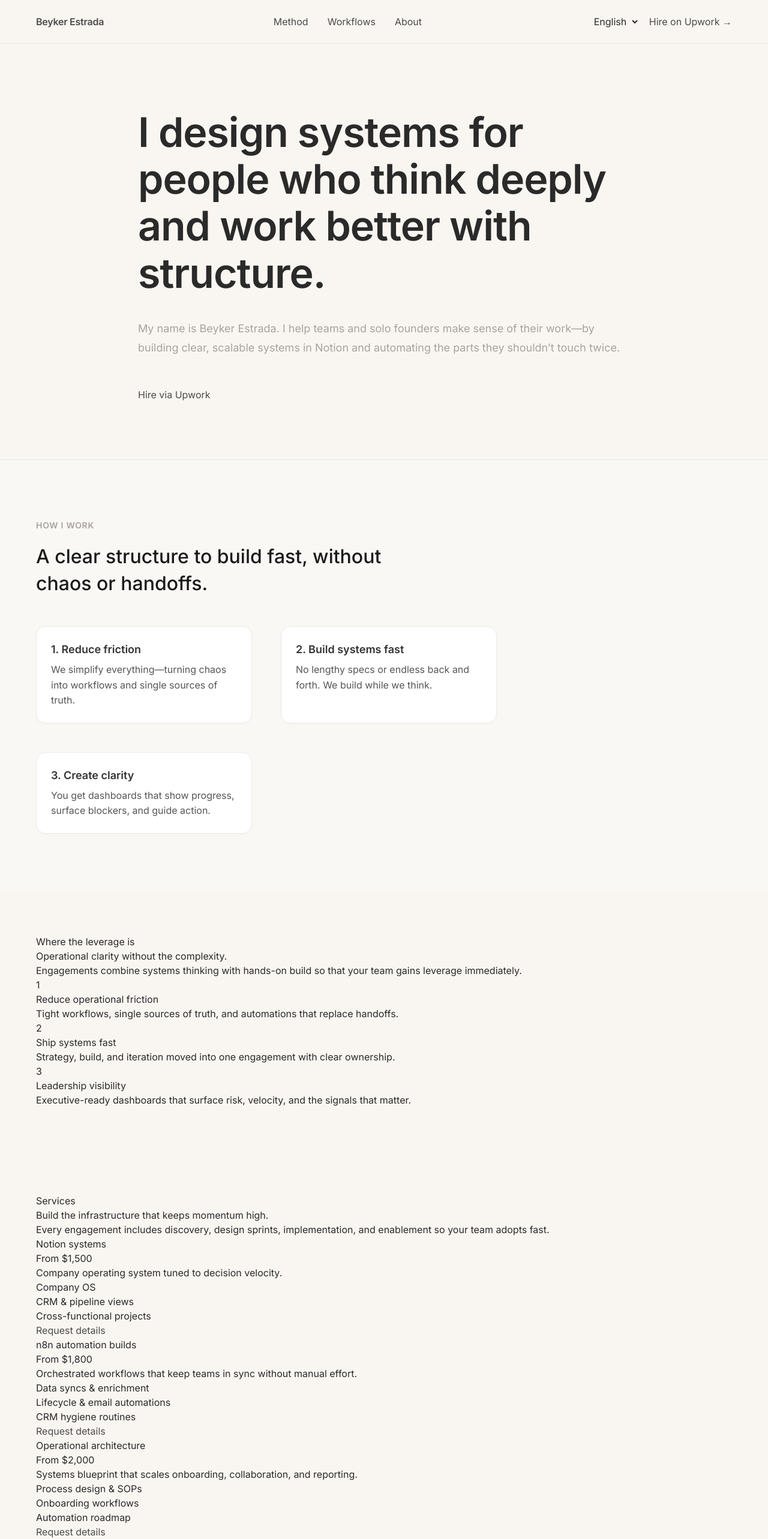
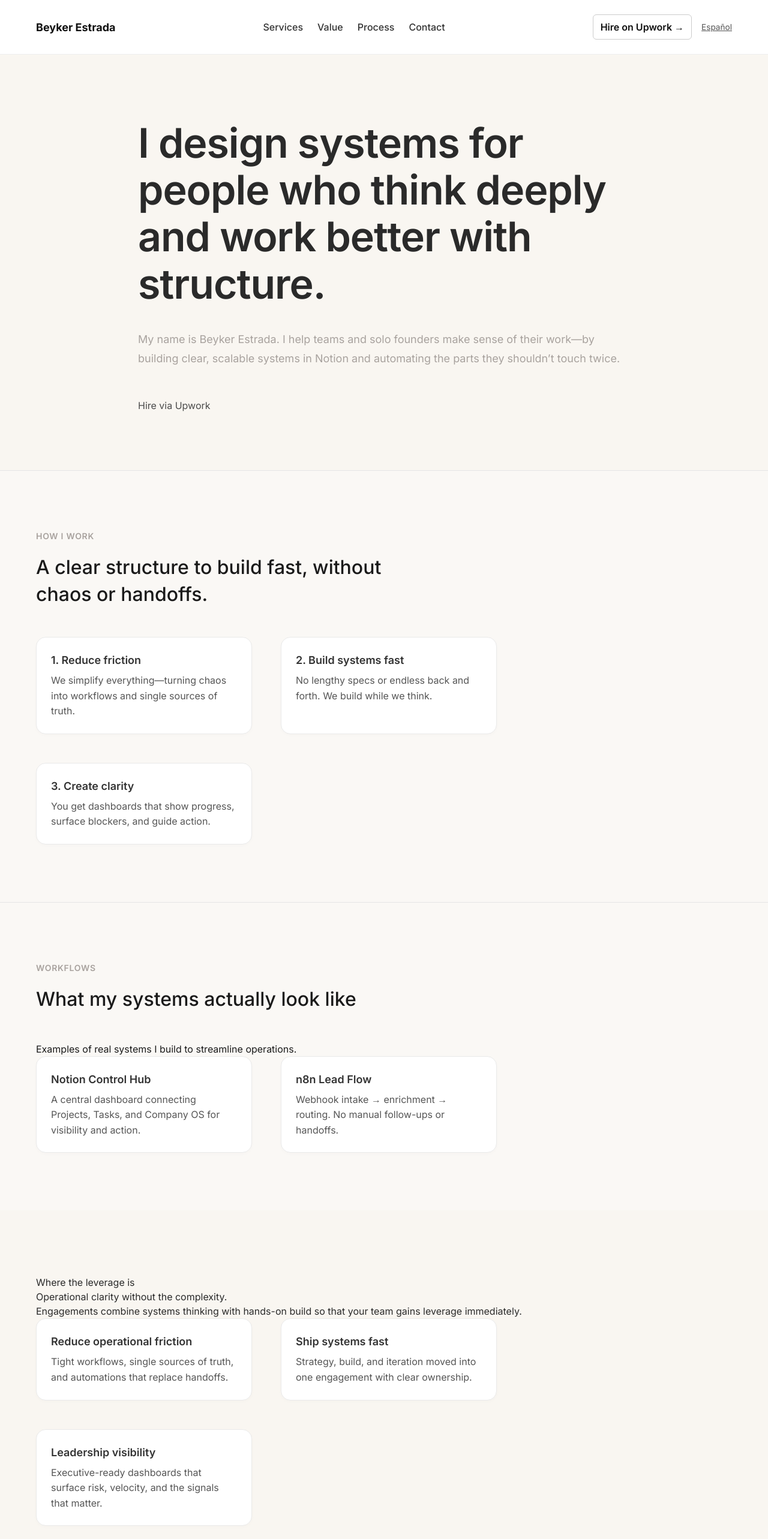
Before and after one commit to beykerestrada/beykerestrada_landing, a Next.js app: page /en in a window 1280 px wide. Shown: the top 2566 px of the page at 60% size. Built offline with nearby package versions, Linux system fonts and the light colour scheme.

Commit message:
Complete sections

```diff
--- a/app/[locale]/page.tsx
+++ b/app/[locale]/page.tsx
@@ -7,6 +7,7 @@ import Process from "@/components/Process";
 import FinalCTA from "@/components/FinalCTA";
 import Footer from "@/components/Footer";
 import Method from "@/components/Method";
+import Workflows from "@/components/Workflows";
 
 const UPWORK = "https://www.upwork.com/freelancers/~01577deb572030ada8";
 const CALENDLY = ""; // set your calendly link when available
@@ -18,6 +19,7 @@ export default function Page() {
       <Header upworkUrl={UPWORK} />
       <Hero upworkUrl={UPWORK} calendlyUrl={CALENDLY || undefined} />
       <Method />
+      <Workflows />
       <Value />
       <Services upworkUrl={UPWORK} consultationUrl={CONSULTATION} />
       <Process />
--- a/app/globals.css
+++ b/app/globals.css
@@ -151,6 +151,71 @@ a {
 
 /* globals.css */
 
+.site-header {
+  padding: 1.5rem 0;
+  background-color: #fff;
+  border-bottom: 1px solid #eee;
+  position: sticky;
+  top: 0;
+  z-index: 50;
+}
+
+.nav-wrapper {
+  display: flex;
+  align-items: center;
+  justify-content: space-between;
+  gap: 2rem;
+}
+
+.brand {
+  font-weight: 700;
+  font-size: 1.125rem;
+  text-decoration: none;
+  color: #111;
+}
+
+.nav-links {
+  display: flex;
+  gap: 1.5rem;
+}
+
+.nav-link {
+  text-decoration: none;
+  font-weight: 500;
+  color: #333;
+}
+
+.nav-link:hover {
+  color: #000;
+}
+
+.nav-actions {
+  display: flex;
+  align-items: center;
+  gap: 1rem;
+}
+
+.hire-cta {
+  font-weight: 600;
+  padding: 0.5rem 0.75rem;
+  border: 1px solid #ccc;
+  border-radius: 6px;
+  text-decoration: none;
+  color: #111;
+}
+
+.language-switcher {
+  display: flex;
+  gap: 0.5rem;
+}
+
+.language-button {
+  font-size: 0.85rem;
+  text-decoration: underline;
+  color: #555;
+}
+
+
 .method-section {
   background-color: #FAF8F5; /* fondo suave y cálido */
   color: #1A1A1A;
@@ -215,3 +280,96 @@ a {
   line-height: 1.6;
   color: #555;
 }
+.workflow-grid {
+  display: grid;
+  grid-template-columns: 1fr;
+  gap: 2rem;
+  margin-top: 2rem;
+}
+
+@media (min-width: 768px) {
+  .workflow-grid {
+    grid-template-columns: 1fr 1fr;
+    gap: 3rem;
+  }
+}
+
+.workflow-card {
+  padding: 1.5rem;
+  background-color: #ffffff;
+  border: 1px solid #EAEAEA;
+  border-radius: 1rem;
+  box-shadow: 0 2px 6px rgba(0, 0, 0, 0.02);
+  transition: all 0.2s ease-in-out;
+}
+
+.workflow-card:hover {
+  box-shadow: 0 4px 12px rgba(0, 0, 0, 0.05);
+}
+
+.addon-box {
+  margin-top: 3rem;
+  padding: 1.5rem;
+  border: 1px solid #eee;
+  border-radius: 12px;
+  background: #fdfdfc;
+}
+
+.step-price {
+  font-weight: 600;
+  margin-top: 0.75rem;
+  color: #333;
+}
+
+.final-cta-card {
+  text-align: center;
+  padding: 3rem 2rem;
+  border: 1px solid #e0e0e0;
+  border-radius: 1.25rem;
+  background-color: #f9f9f9;
+}
+
+.cta-actions {
+  margin-top: 2rem;
+  display: flex;
+  gap: 1rem;
+  justify-content: center;
+  flex-wrap: wrap;
+}
+.footer {
+  padding: 3rem 1rem;
+  background-color: #f6f6f6;
+  font-size: 0.9rem;
+  color: #555;
+  border-top: 1px solid #e0e0e0;
+}
+
+.footer-content {
+  display: flex;
+  flex-direction: column;
+  align-items: center;
+  text-align: center;
+  gap: 1rem;
+}
+
+.footer-description {
+  font-weight: 500;
+  color: #333;
+}
+
+.footer-links {
+  display: flex;
+  flex-direction: column;
+  gap: 0.25rem;
+}
+
+.footer-cta {
+  text-decoration: underline;
+  font-weight: 600;
+  color: #111;
+}
+
+.footer-legal {
+  font-size: 0.8rem;
+  color: #888;
+}
--- a/components/Header.tsx
+++ b/components/Header.tsx
@@ -1,51 +1,74 @@
 "use client";
 
 import Link from "next/link";
-import LanguageSwitcher from "./LanguageSwitcher";
+import { usePathname } from "next/navigation";
 import { useTranslations } from "./TranslationProvider";
+import { LOCALE_COOKIE } from "@/lib/i18n/dictionaries";
 
-export default function Header({ upworkUrl }: { upworkUrl: string }) {
-  const t = useTranslations();
+export default function Header() {
+  const pathname = usePathname();
+  const dictionary = useTranslations();
+  const header = dictionary.header;
+
+  const currentLocale = pathname.split("/")[1] || "en";
+
+  const buildLocalizedPath = (locale: string) => {
+    const segments = pathname.split("/");
+    segments[1] = locale;
+    return segments.join("/") || "/";
+  };
 
   return (
-    <header style={{ padding: "1.5rem 0", borderBottom: "1px solid var(--border)" }}>
-      <div
-        className="container"
-        style={{
-          display: "flex",
-          alignItems: "center",
-          justifyContent: "space-between",
-        }}
-      >
-        {/* Left: Brand name */}
-        <div style={{ fontWeight: 600, fontSize: "1rem", letterSpacing: "-0.015em" }}>
-          <Link href="/">Beyker Estrada</Link>
-        </div>
+    <header className="site-header">
+      <div className="container">
+        <div className="nav-wrapper">
+          <Link href={`/${currentLocale}`} className="brand">
+            {header.brand}
+          </Link>
 
-        {/* Center: Navigation */}
-        <nav style={{ display: "flex", gap: "2rem", alignItems: "center" }}>
-          <Link href="#method" className="nav-link">
-            Method
+          <nav className="nav-links">
+            <Link href={`/${currentLocale}#services`} className="nav-link">
+              {header.nav.services}
             </Link>
-          <Link href="#workflows" className="nav-link">
-            Workflows
+            <Link href={`/${currentLocale}#value`} className="nav-link">
+              {header.nav.value}
             </Link>
-          <Link href="#about" className="nav-link">
-            About
+            <Link href={`/${currentLocale}#process`} className="nav-link">
+              {header.nav.process}
+            </Link>
+            <Link href={`/${currentLocale}#contact`} className="nav-link">
+              {header.nav.contact}
             </Link>
           </nav>
 
-        {/* Right: Language & CTA */}
-        <div style={{ display: "flex", alignItems: "center", gap: "1rem" }}>
-          <LanguageSwitcher />
+          <div className="nav-actions">
             <a
-            href={upworkUrl}
-            className="btn btn-sm btn-primary"
+              href="https://www.upwork.com/freelancers/~01577deb572030ada8"
               target="_blank"
               rel="noopener noreferrer"
+              className="hire-cta"
             >
-            {t.header.hireCta}
+              {header.hireCta}
             </a>
+
+            <div className="language-switcher">
+              {Object.entries(header.languageNames).map(([locale, name]) => {
+                if (locale === currentLocale) return null;
+                return (
+                  <Link
+                    key={locale}
+                    href={buildLocalizedPath(locale)}
+                    className="language-button"
+                    hrefLang={locale}
+                    prefetch={false}
+                    locale={false}
+                  >
+                    {name}
+                  </Link>
+                );
+              })}
+            </div>
+          </div>
         </div>
       </div>
     </header>
--- a/components/Services.tsx
+++ b/components/Services.tsx
@@ -1,69 +1,40 @@
 "use client";
 
-// components/Services.tsx
-import Section from "./Section";
 import { useTranslations } from "./TranslationProvider";
 
-type Props = {
-  upworkUrl: string;
-  consultationUrl?: string;
-};
-
-export default function Services({ upworkUrl, consultationUrl }: Props) {
+export default function Services() {
   const dictionary = useTranslations();
   const services = dictionary.services;
-  const consultationHref = consultationUrl ?? upworkUrl;
 
   return (
-    <Section id="services" className="services">
-      <div className="section-heading">
+    <section className="section-pad-lg">
+      <div className="container">
         <span className="section-badge">{services.badge}</span>
         <h2 className="section-title">{services.title}</h2>
         <p className="section-subtitle">{services.subtitle}</p>
-      </div>
 
-      <div className="services-grid">
-        {services.cards.map((service) => (
-          <article key={service.title} className="service-card">
-            <div className="service-card-header">
-              <h3>{service.title}</h3>
-              <span className="service-price">
-                {services.fromLabel} {service.price}
-              </span>
-            </div>
-            <p>{service.summary}</p>
-            <ul>
-              {service.bullets.map((point) => (
-                <li key={point}>{point}</li>
+        <div className="method-steps">
+          {services.cards.map((card, idx) => (
+            <div key={idx} className="method-step">
+              <h3 className="step-title">{card.title}</h3>
+              <p className="step-description">{card.summary}</p>
+              <ul className="step-description">
+                {card.bullets.map((bullet, i) => (
+                  <li key={i}>• {bullet}</li>
                 ))}
               </ul>
-            <a
-              href={upworkUrl}
-              className="service-cta btn btn-ghost"
-              target="_blank"
-              rel="noopener noreferrer"
-            >
-              {services.learnMoreCta}
-            </a>
-          </article>
+              <p className="step-price">{services.fromLabel} {card.price}</p>
+            </div>
           ))}
         </div>
 
-      <article className="service-addon">
-        <span className="addon-badge">{services.addon.badge}</span>
-        <div>
-          <h3>{services.addon.title}</h3>
-          <p>{services.addon.summary}</p>
+        <div className="method-step addon-box">
+          <span className="section-badge">{services.addon.badge}</span>
+          <h3 className="step-title">{services.addon.title}</h3>
+          <p className="step-description">{services.addon.summary}</p>
+          <button className="btn-primary mt-2">{services.addon.cta}</button>
         </div>
-        <a
-          href={consultationHref}
-          className="btn btn-primary btn-lg"
-          target="_blank"
-          rel="noopener noreferrer"
-        >
-          {services.addon.cta}
-        </a>
-      </article>
-    </Section>
+      </div>
+    </section>
   );
 }
--- a/components/Value.tsx
+++ b/components/Value.tsx
@@ -1,7 +1,5 @@
 "use client";
 
-// components/Value.tsx
-import Section from "./Section";
 import { useTranslations } from "./TranslationProvider";
 
 export default function Value() {
@@ -9,24 +7,21 @@ export default function Value() {
   const value = dictionary.value;
 
   return (
-    <Section id="value" className="value">
-      <div className="value-headline">
+    <section className="section-pad-lg">
+      <div className="container">
         <span className="section-badge">{value.badge}</span>
         <h2 className="section-title">{value.title}</h2>
         <p className="section-subtitle">{value.subtitle}</p>
+
+        <div className="method-steps">
+          {value.cards.map((card, idx) => (
+            <div key={idx} className="method-step">
+              <h3 className="step-title">{card.title}</h3>
+              <p className="step-description">{card.desc}</p>
+            </div>
+          ))}
+        </div>
       </div>
-
-      <div className="value-grid">
-        {value.cards.map((item, index) => (
-          <article key={item.title} className="value-card">
-            <span className="value-index">{index + 1}</span>
-            <div>
-              <h3>{item.title}</h3>
-              <p>{item.desc}</p>
-            </div>
-          </article>
-        ))}
-      </div>
-    </Section>
+    </section>
   );
 }
--- /dev/null
+++ b/components/Workflows.tsx
@@ -0,0 +1,27 @@
+"use client";
+
+import { useTranslations } from "./TranslationProvider";
+
+export default function Workflows() {
+    const dictionary = useTranslations();
+    const workflows = dictionary.workflows;
+
+    return (
+        <section className="section-pad-lg method-section">
+            <div className="container">
+                <span className="section-badge">{workflows.badge}</span>
+                <h2 className="section-title">{workflows.title}</h2>
+                <p className="section-subtitle">{workflows.intro}</p>
+
+                <div className="method-steps">
+                    {workflows.steps.map((item, idx) => (
+                        <div key={idx} className="method-step">
+                            <h3 className="step-title">{item.title}</h3>
+                            <p className="step-description">{item.description}</p>
+                        </div>
+                    ))}
+                </div>
+            </div>
+        </section>
+    );
+}
--- a/lib/i18n/dictionaries.ts
+++ b/lib/i18n/dictionaries.ts
@@ -30,7 +30,12 @@ export type SiteDictionary = {
     intro: string;
     steps: { title: string; description: string }[];
   };
-
+  workflows: {
+    badge: string;
+    title: string;
+    intro: string;
+    steps: { title: string; description: string }[];
+  };
   value: {
     badge: string;
     title: string;
@@ -123,6 +128,22 @@ const dictionaries: Record<Locale, SiteDictionary> = {
         }
       ]
     },
+    workflows: {
+      badge: "Workflows",
+      title: "What my systems actually look like",
+      intro: "Examples of real systems I build to streamline operations.",
+      steps: [
+        {
+          title: "Notion Control Hub",
+          description: "A central dashboard connecting Projects, Tasks, and Company OS for visibility and action.",
+        },
+        {
+          title: "n8n Lead Flow",
+          description: "Webhook intake → enrichment → routing. No manual follow-ups or handoffs.",
+        },
+      ],
+    },
+
     value: {
       badge: "Where the leverage is",
       title: "Operational clarity without the complexity.",
@@ -264,6 +285,22 @@ const dictionaries: Record<Locale, SiteDictionary> = {
         }
       ]
     },
+    workflows: {
+      badge: "Workflows",
+      title: "What my systems actually look like",
+      intro: "Examples of real systems I build to streamline operations.",
+      steps: [
+        {
+          title: "Notion Control Hub",
+          description: "A central dashboard connecting Projects, Tasks, and Company OS for visibility and action.",
+        },
+        {
+          title: "n8n Lead Flow",
+          description: "Webhook intake → enrichment → routing. No manual follow-ups or handoffs.",
+        },
+      ],
+    },
+
     value: {
       badge: "Donde está el apalancamiento",
       title: "Claridad operativa sin complejidad innecesaria.",
```
Also changed, not shown: components/FinalCTA.tsx (+25 -22 lines), components/Footer.tsx (+13 -12 lines), components/Process.tsx (+12 -19 lines). Lines whose indentation alone changed are shown as unchanged.
